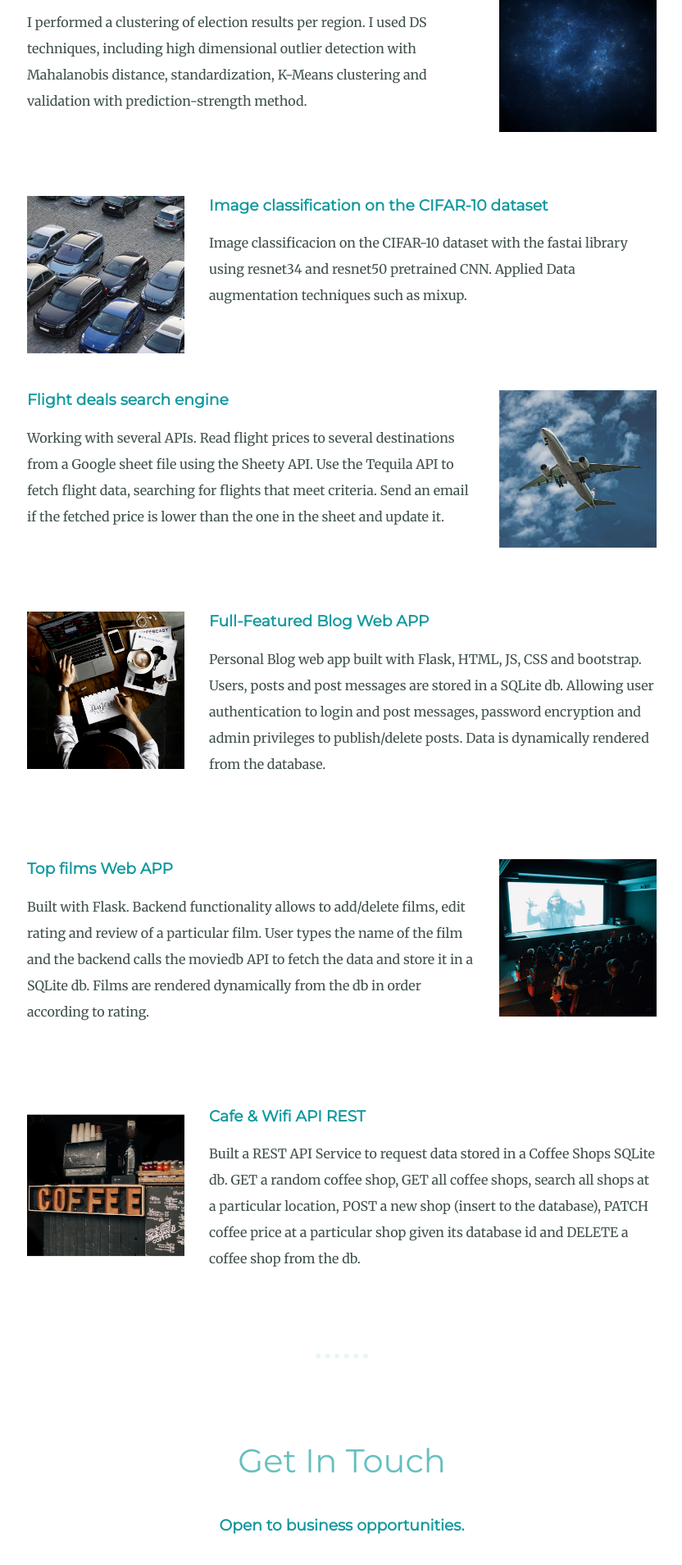
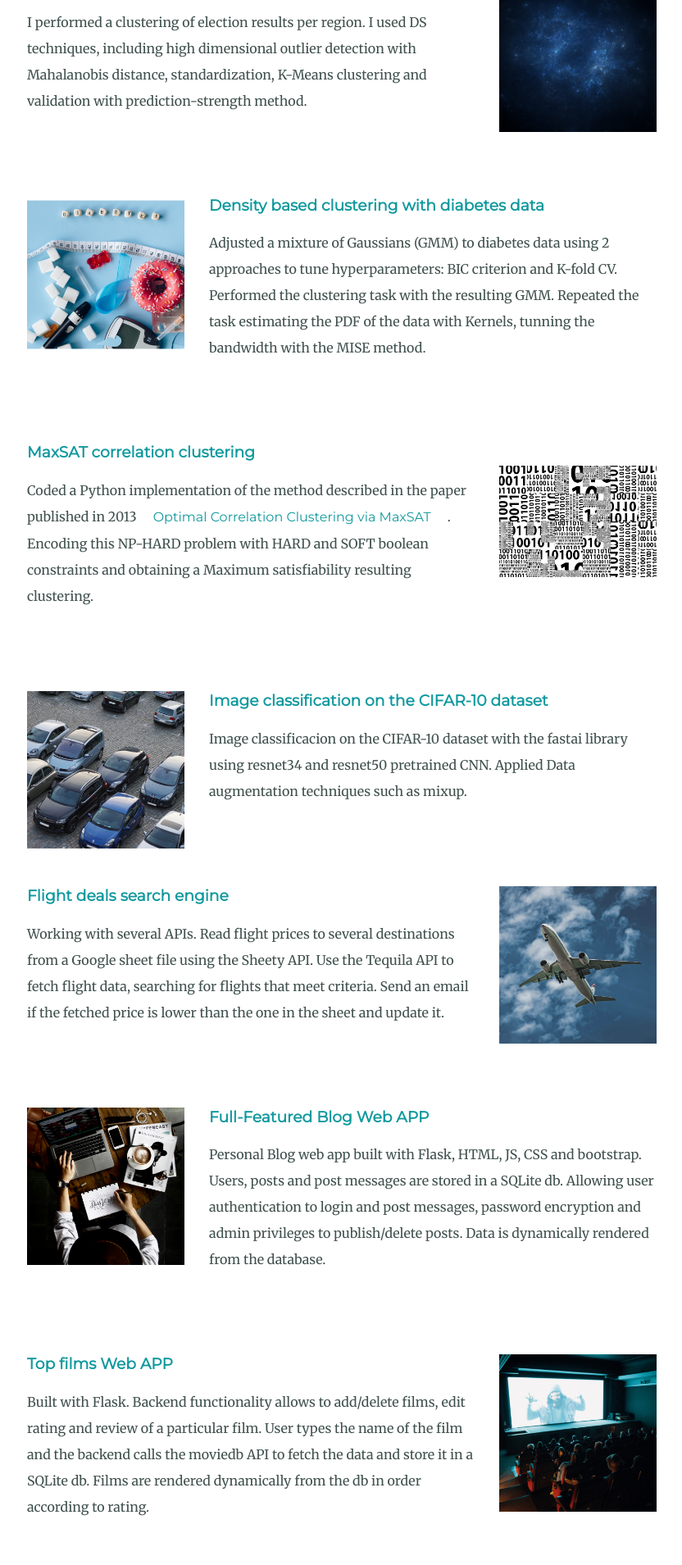
Before and after one commit to raizen74/Personal-Site, a Flask app: page / in a window 1280 px wide. Shown: the part 2859-4768 px from the top of the page at 82% size, without its empty margins (223-1055 px from the left). Run offline with Flask 2, Linux system fonts and the light colour scheme.

Commit message:
Add maxsat

```diff
--- a/templates/index.html
+++ b/templates/index.html
@@ -98,6 +98,23 @@
           </p>
         </div>
         <div class="skill-row">
+          <img class="code-img" src="static/diabetes.png" alt="code-img" />
+
+          <h3>Density based clustering with diabetes data</h3>
+          <p>
+            Adjusted a mixture of Gaussians (GMM) to diabetes data using 2 approaches to tune hyperparameters: BIC criterion and K-fold CV. Performed the clustering task with the resulting GMM. Repeated the task estimating the PDF of the data with Kernels, tunning the bandwidth with the MISE method.
+          </p>
+        </div>
+
+        <div class="skill-row">
+          <img class="chilli-img" src="static/maxsat.png" alt="chillies-img" />
+
+          <h3>MaxSAT correlation clustering</h3>
+          <p>
+            Coded a Python implementation of the method described in the paper published in 2013<a href="https://www.cs.helsinki.fi/u/mjarvisa/papers/berg-jarvisalo.icdmw13.pdf">Optimal Correlation Clustering via MaxSAT</a>. Encoding this NP-HARD problem with HARD and SOFT boolean constraints and obtaining a Maximum satisfiability resulting clustering.
+          </p>
+        </div>
+        <div class="skill-row">
           <img class="code-img" src="static/CIFAR.png" alt="code-img" />
 
           <h3>Image classification on the CIFAR-10 dataset</h3>
```
Also changed, not shown: static/diabetes.png (added), static/maxsat.png (added).
